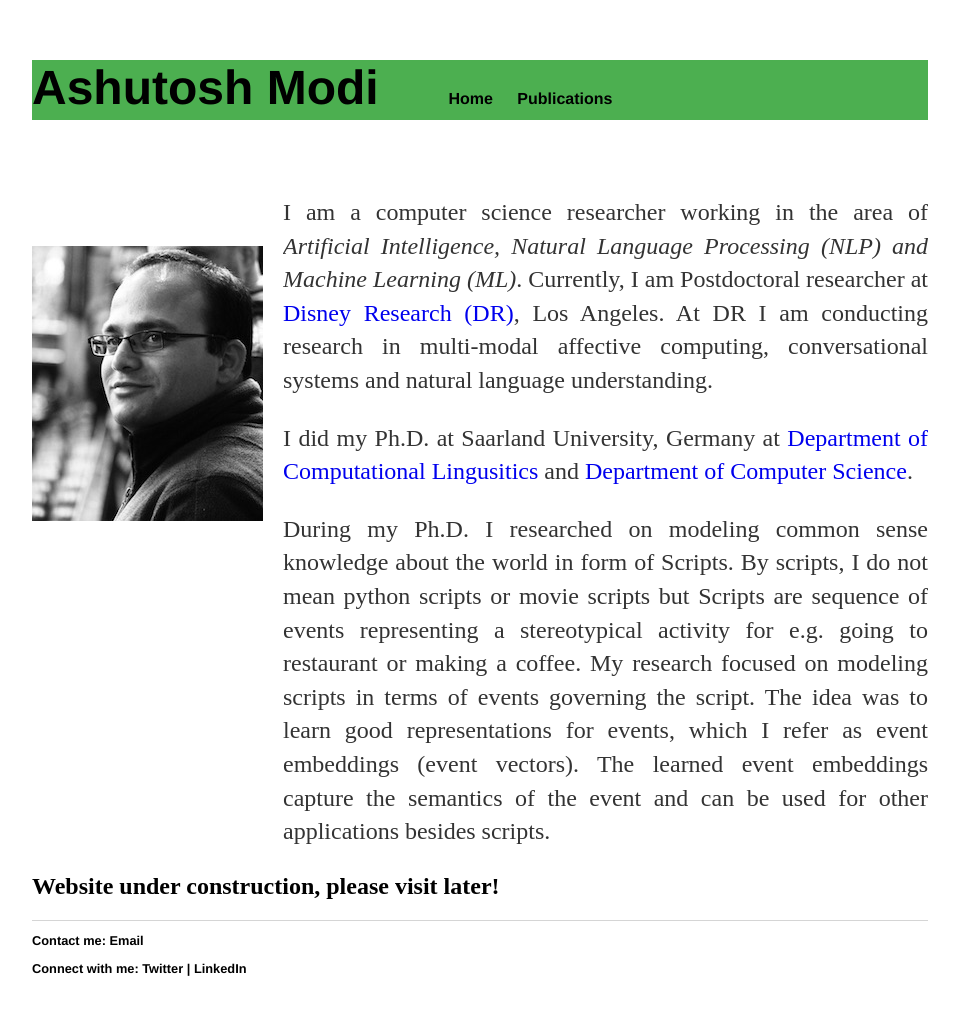
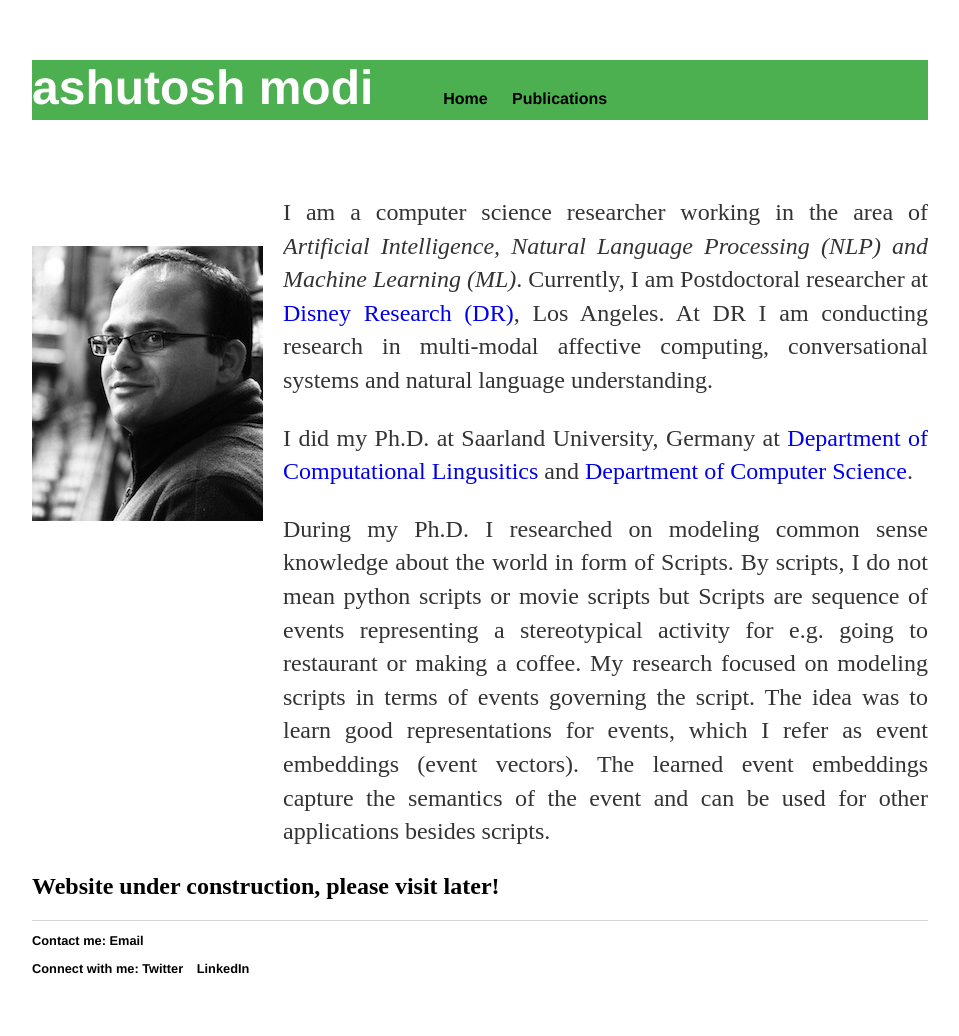
Before and after one commit to ashutosh-modi/ashutosh-modi.github.io, a Jekyll site: the page built from index.html, in a window 1280 px wide. Shown: the whole page, without its empty margins (160-1119 px from the left). Built offline with Jekyll 4.4.1, drawn with Linux system fonts in a browser that asks for light colours.

Commit message:
Update default.html

```diff
--- a/_layouts/default.html
+++ b/_layouts/default.html
@@ -9,7 +9,7 @@
 
     <nav>
     		<ul>
-			<li style="font-size: 3em";> Ashutosh Modi </li>
+			<li style="font-size: 3em;color:white";> ashutosh modi </li>
 			&emsp;&emsp;
         		<li><a href="/">Home</a></li>
 	        	<!-- <li><a href="/about">About</a></li> -->
@@ -35,7 +35,7 @@
           <ul>
               <a>Connect with me:</a>
               <a href="https://twitter.com/ashuMod">Twitter</a>
-              |
+              &ensp;
               <a href="https://www.linkedin.com/in/dr-ashutosh-modi-3907835/">LinkedIn</a>
           </ul>
         </footer>
```
